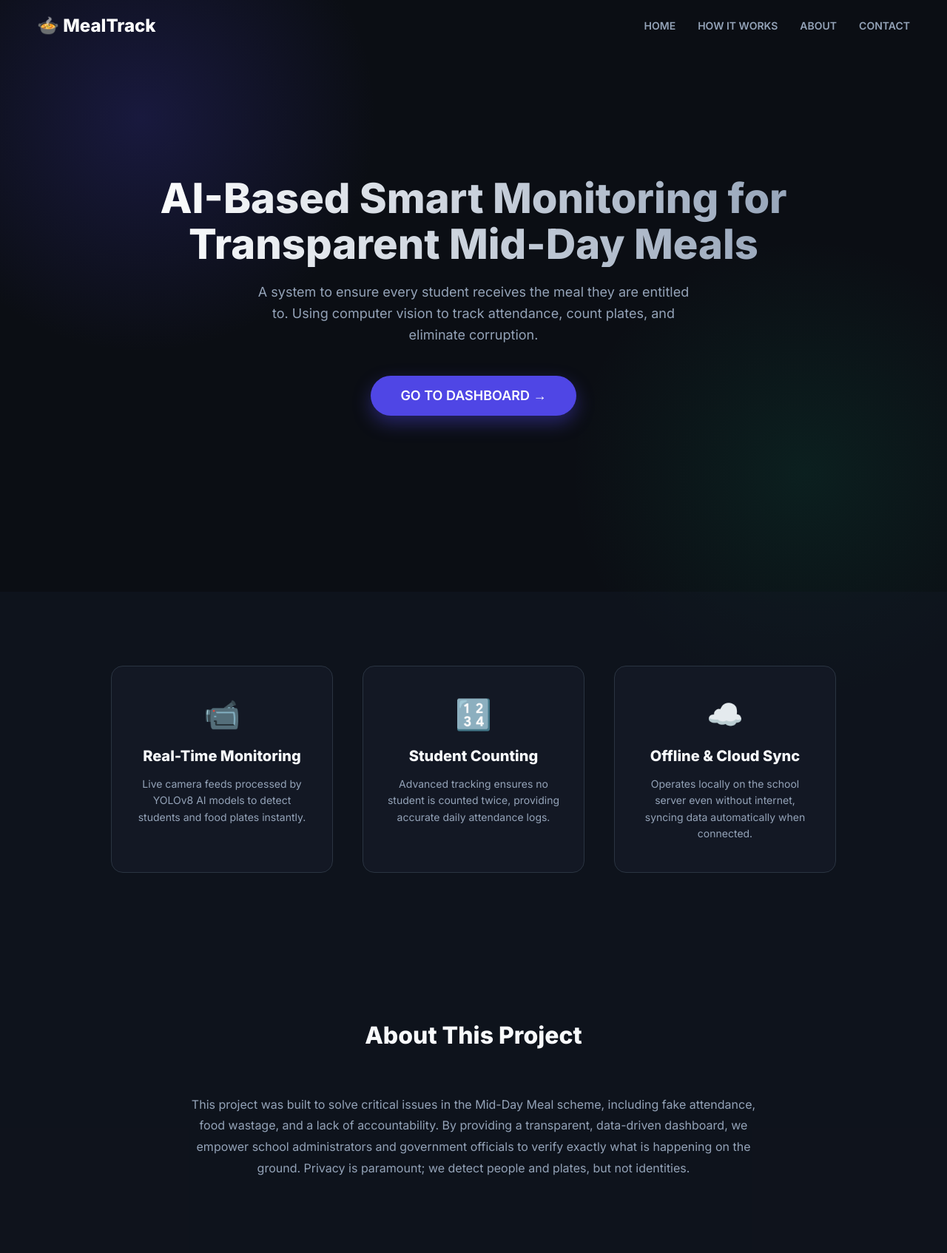
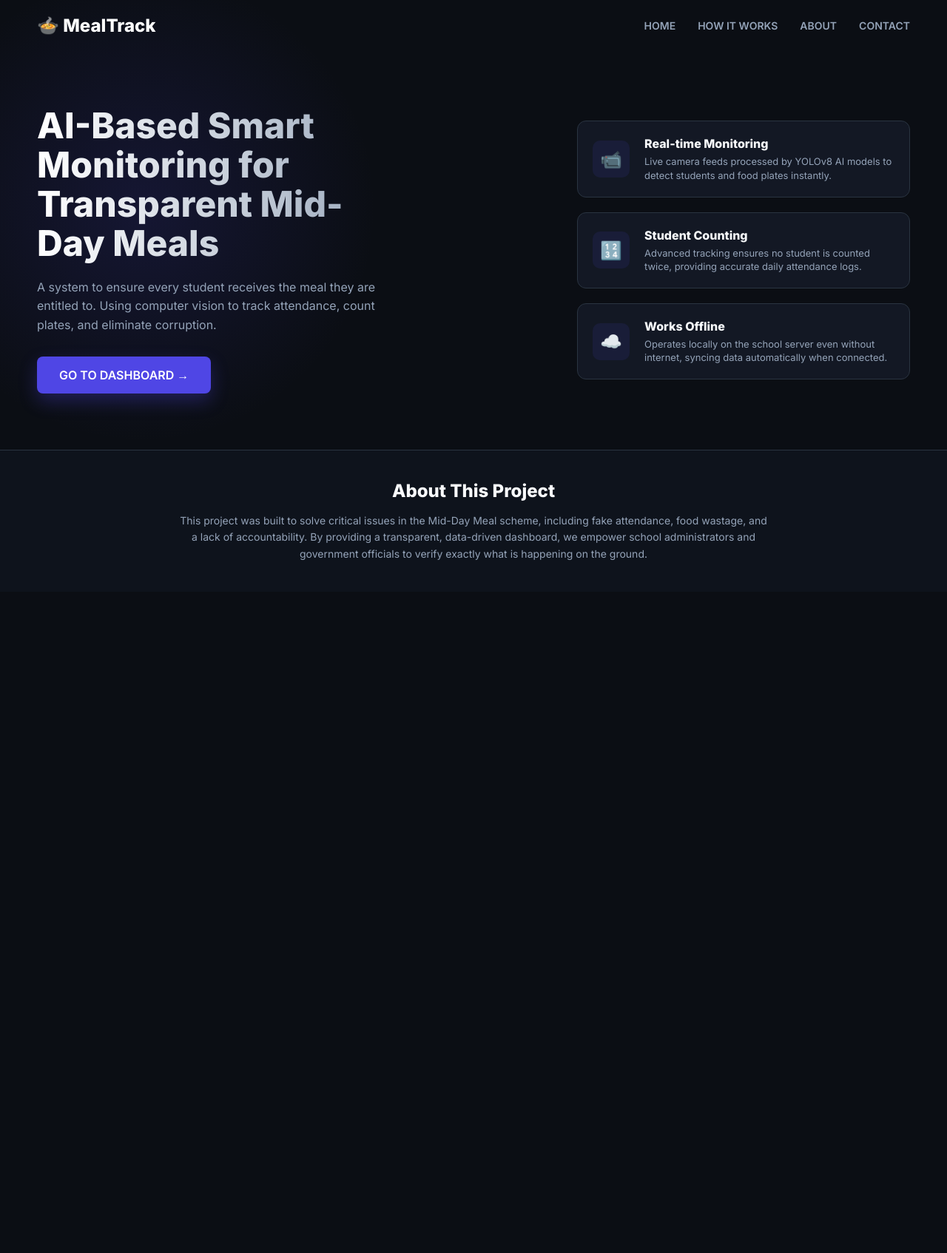
Before and after one commit to goswamiatul567-tech/mini-project, a Flask app: page / in a window 1280 px wide; the page is wider, and only the part inside the window is pictured. Shown: that part at 74% size. After the commit the page ends 757 px from the top of that part, so only its background shows below. Run offline with Flask 3, Linux system fonts and the light colour scheme.

Commit message:
Updated landing page layout to match wireframe

```diff
--- a/templates/index.html
+++ b/templates/index.html
@@ -8,13 +8,13 @@
     <style>
         :root {
             --bg-dark: #0b0e14; --primary: #4f46e5; --primary-hover: #6366f1;
-            --text-main: #f8fafc; --text-muted: #94a3b8;
+            --text-main: #f8fafc; --text-muted: #94a3b8; --border: #2a3441;
         }
         * { margin: 0; padding: 0; box-sizing: border-box; }
-        body { font-family: 'Inter', sans-serif; background-color: var(--bg-dark); color: var(--text-main); overflow-x: hidden; }
+        body { font-family: 'Inter', sans-serif; background-color: var(--bg-dark); color: var(--text-main); overflow-x: hidden; height: 100vh; display: flex; flex-direction: column; }
 
         /* Navbar */
-        .navbar { display: flex; justify-content: space-between; align-items: center; padding: 20px 50px; position: absolute; width: 100%; top: 0; z-index: 10; }
+        .navbar { display: flex; justify-content: space-between; align-items: center; padding: 20px 50px; width: 100%; z-index: 10; }
         .logo { font-size: 24px; font-weight: 800; display: flex; align-items: center; gap: 10px; color: white; text-decoration: none; }
         .nav-links { display: flex; gap: 30px; }
         .nav-links a { color: var(--text-muted); text-decoration: none; font-size: 14px; font-weight: 600; transition: 0.3s; }
@@ -22,23 +22,41 @@
         @media (max-width: 768px) { .navbar { padding: 20px; flex-direction: column; gap: 15px; } .nav-links { gap: 15px; } }
 
         /* Hero Section */
-        .hero { height: 100vh; display: flex; flex-direction: column; justify-content: center; align-items: center; text-align: center; padding: 0 20px; position: relative; }
-        .hero::before { content: ''; position: absolute; top: -20%; left: -10%; width: 50vw; height: 50vw; background: radial-gradient(circle, rgba(79,70,229,0.2) 0%, transparent 70%); z-index: -1; }
-        .hero::after { content: ''; position: absolute; bottom: -20%; right: -10%; width: 50vw; height: 50vw; background: radial-gradient(circle, rgba(16,185,129,0.1) 0%, transparent 70%); z-index: -1; }
+        .hero { flex: 1; display: flex; justify-content: center; align-items: center; padding: 20px 50px; position: relative; }
+        .hero::before { content: ''; position: absolute; top: -20%; left: -10%; width: 50vw; height: 50vw; background: radial-gradient(circle, rgba(79,70,229,0.15) 0%, transparent 70%); z-index: -1; }
 
-        .hero h1 { font-size: 56px; font-weight: 800; line-height: 1.1; max-width: 900px; margin-bottom: 20px; background: linear-gradient(to right, #fff, #94a3b8); -webkit-background-clip: text; -webkit-text-fill-color: transparent; }
-        .hero p { font-size: 18px; color: var(--text-muted); max-width: 600px; margin-bottom: 40px; line-height: 1.6; }
+        .hero-container { display: flex; max-width: 1200px; width: 100%; justify-content: space-between; align-items: center; gap: 50px; }
 
-        .cta-btn { background: var(--primary); color: white; padding: 16px 40px; border-radius: 30px; text-decoration: none; font-size: 18px; font-weight: 600; transition: 0.3s; display: inline-flex; align-items: center; gap: 10px; box-shadow: 0 10px 25px rgba(79, 70, 229, 0.4); }
-        .cta-btn:hover { background: var(--primary-hover); transform: translateY(-3px); }
+        /* Left Side: Text */
+        .hero-text { flex: 1; max-width: 500px; }
+        .hero-text h1 { font-size: 48px; font-weight: 800; line-height: 1.1; margin-bottom: 20px; background: linear-gradient(to right, #fff, #94a3b8); -webkit-background-clip: text; -webkit-text-fill-color: transparent; }
+        .hero-text p { font-size: 16px; color: var(--text-muted); margin-bottom: 30px; line-height: 1.6; }
 
-        /* Features Section */
-        .features { padding: 100px 20px; background: rgba(19, 24, 36, 0.5); display: flex; justify-content: center; gap: 40px; flex-wrap: wrap; }
-        .feature-card { background: #131824; border: 1px solid #2a3441; padding: 40px 30px; border-radius: 16px; width: 300px; text-align: center; transition: 0.3s; }
-        .feature-card:hover { transform: translateY(-10px); border-color: var(--primary); }
-        .feature-icon { font-size: 40px; margin-bottom: 20px; }
-        .feature-card h3 { font-size: 20px; margin-bottom: 15px; }
-        .feature-card p { font-size: 14px; color: var(--text-muted); line-height: 1.6; }
+        .cta-btn { background: var(--primary); color: white; padding: 15px 30px; border-radius: 8px; text-decoration: none; font-size: 16px; font-weight: 600; transition: 0.3s; display: inline-flex; align-items: center; gap: 10px; box-shadow: 0 10px 25px rgba(79, 70, 229, 0.3); }
+        .cta-btn:hover { background: var(--primary-hover); transform: translateY(-2px); }
+
+        /* Right Side: Feature Cards */
+        .hero-features { flex: 1; display: flex; flex-direction: column; gap: 20px; max-width: 450px; }
+
+        .feature-card {
+            background: #131824; border: 1px solid var(--border); padding: 20px; border-radius: 12px;
+            display: flex; align-items: center; gap: 20px; transition: 0.3s;
+        }
+        .feature-card:hover { border-color: var(--primary); transform: translateX(-10px); }
+
+        .feature-icon {
+            width: 50px; height: 50px; background: rgba(79, 70, 229, 0.1); border-radius: 10px;
+            display: flex; align-items: center; justify-content: center; font-size: 24px; flex-shrink: 0;
+        }
+
+        .feature-text h3 { font-size: 16px; margin-bottom: 5px; }
+        .feature-text p { font-size: 13px; color: var(--text-muted); line-height: 1.4; }
+
+        @media (max-width: 900px) {
+            .hero-container { flex-direction: column; text-align: center; padding-top: 40px; }
+            .hero-text h1 { font-size: 36px; }
+            .feature-card { text-align: left; transform: none !important; }
+        }
     </style>
 </head>
 <body>
@@ -54,32 +72,48 @@
     </nav>
 
     <section class="hero">
+        <div class="hero-container">
+
+            <!-- Left Side: Main Text -->
+            <div class="hero-text">
                 <h1>AI-Based Smart Monitoring for Transparent Mid-Day Meals</h1>
                 <p>A system to ensure every student receives the meal they are entitled to. Using computer vision to track attendance, count plates, and eliminate corruption.</p>
                 <a href="/dashboard" class="cta-btn">GO TO DASHBOARD →</a>
-    </section>
+            </div>
 
-    <section class="features" id="how-it-works">
+            <!-- Right Side: Feature Boxes -->
+            <div class="hero-features" id="how-it-works">
                 <div class="feature-card">
                     <div class="feature-icon">📹</div>
-            <h3>Real-Time Monitoring</h3>
+                    <div class="feature-text">
+                        <h3>Real-time Monitoring</h3>
                         <p>Live camera feeds processed by YOLOv8 AI models to detect students and food plates instantly.</p>
                     </div>
+                </div>
+
                 <div class="feature-card">
                     <div class="feature-icon">🔢</div>
+                    <div class="feature-text">
                         <h3>Student Counting</h3>
                         <p>Advanced tracking ensures no student is counted twice, providing accurate daily attendance logs.</p>
                     </div>
+                </div>
+
                 <div class="feature-card">
                     <div class="feature-icon">☁️</div>
-            <h3>Offline & Cloud Sync</h3>
+                    <div class="feature-text">
+                        <h3>Works Offline</h3>
                         <p>Operates locally on the school server even without internet, syncing data automatically when connected.</p>
+                    </div>
+                </div>
+            </div>
+
         </div>
     </section>
 
-    <section class="features" id="about" style="flex-direction: column; align-items: center; text-align: center;">
-        <h2 style="font-size: 32px; margin-bottom: 20px;">About This Project</h2>
-        <p style="color: var(--text-muted); max-width: 800px; line-height: 1.8;">This project was built to solve critical issues in the Mid-Day Meal scheme, including fake attendance, food wastage, and a lack of accountability. By providing a transparent, data-driven dashboard, we empower school administrators and government officials to verify exactly what is happening on the ground. Privacy is paramount; we detect people and plates, but not identities.</p>
+    <section id="about" style="padding: 40px; text-align: center; background: rgba(19, 24, 36, 0.5); border-top: 1px solid #2a3441;">
+        <h2 style="font-size: 24px; margin-bottom: 15px;">About This Project</h2>
+        <p style="color: var(--text-muted); max-width: 800px; margin: 0 auto; line-height: 1.6; font-size: 14px;">This project was built to solve critical issues in the Mid-Day Meal scheme, including fake attendance, food wastage, and a lack of accountability. By providing a transparent, data-driven dashboard, we empower school administrators and government officials to verify exactly what is happening on the ground.</p>
     </section>
 
 </body>
```
Lines whose indentation alone changed are shown as unchanged.
